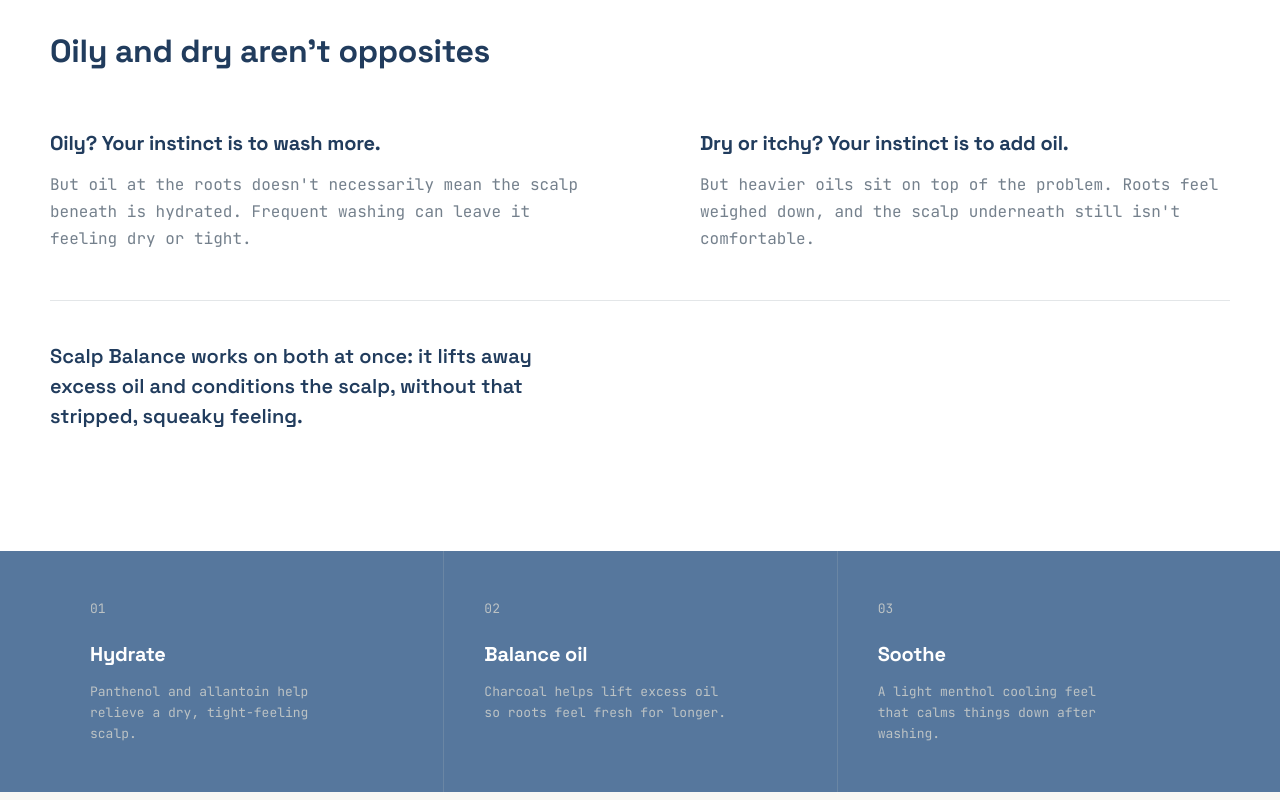
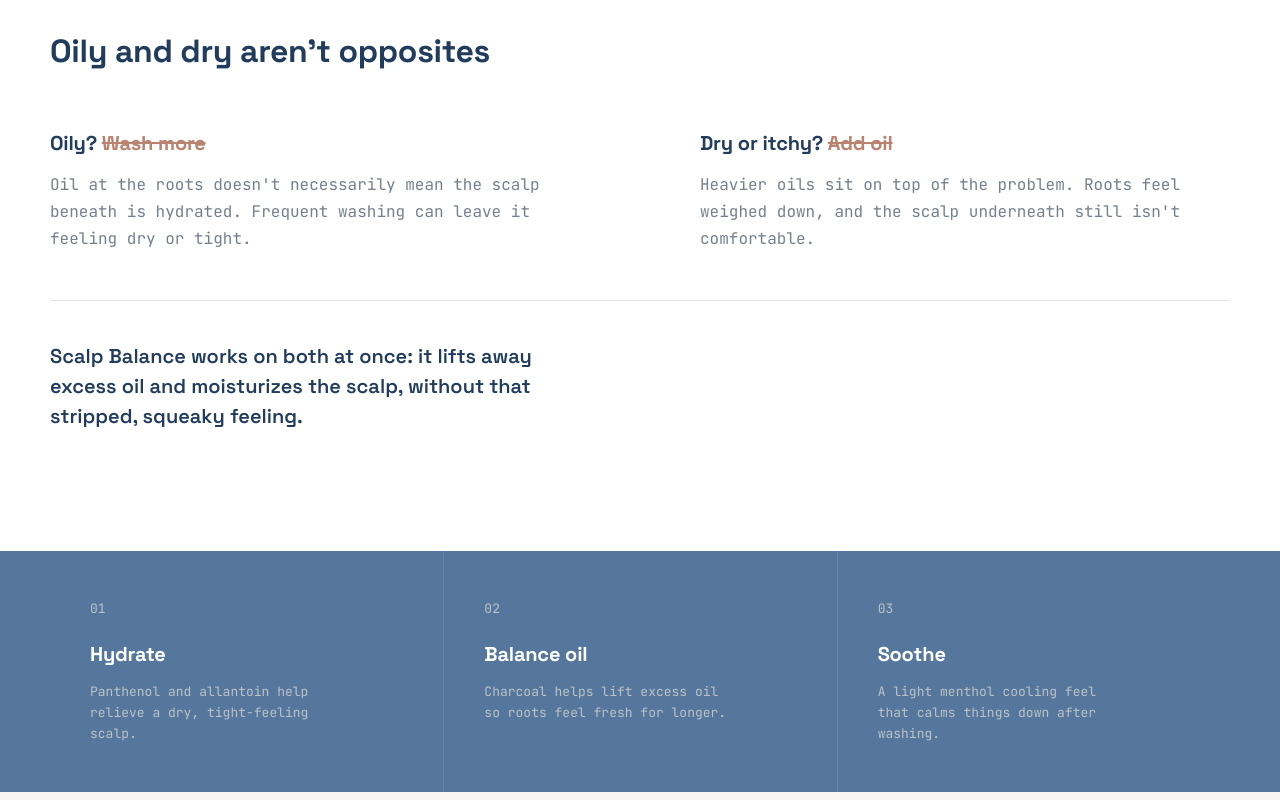
Before and after one commit to charlizeli/nollis-site, a plain HTML site: page index.html in a window 1280 px wide. Shown: the part 760-1560 px from the top of the page. Drawn offline with Linux system fonts and the light colour scheme.

Commit message:
Restyle opposites strikethroughs and FAQ typography
Strike through the wash more and add oil phrases with a thin
B9836F line and matching text color, drop the leading But from
both paragraphs, update the summary wording, and switch FAQ
question text to the monospace font for consistency.

Co-Authored-By: Claude Sonnet 5 <noreply@anthropic.com>

```diff
--- a/index.html
+++ b/index.html
@@ -46,16 +46,16 @@
       <h2 class="opposites-heading">Oily and dry aren't opposites</h2>
       <div class="opposites-grid">
         <div class="opposites-col">
-          <h3>Oily? Your instinct is to wash more.</h3>
-          <p>But oil at the roots doesn't necessarily mean the scalp beneath is hydrated. Frequent washing can leave it feeling dry or tight.</p>
+          <h3>Oily? <span class="strike">Wash more</span></h3>
+          <p>Oil at the roots doesn't necessarily mean the scalp beneath is hydrated. Frequent washing can leave it feeling dry or tight.</p>
         </div>
         <div class="opposites-col">
-          <h3>Dry or itchy? Your instinct is to add oil.</h3>
-          <p>But heavier oils sit on top of the problem. Roots feel weighed down, and the scalp underneath still isn't comfortable.</p>
+          <h3>Dry or itchy? <span class="strike">Add oil</span></h3>
+          <p>Heavier oils sit on top of the problem. Roots feel weighed down, and the scalp underneath still isn't comfortable.</p>
         </div>
       </div>
       <div class="opposites-divider"></div>
-      <p class="opposites-summary">Scalp Balance works on both at once: it lifts away excess oil and conditions the scalp, without that stripped, squeaky feeling.</p>
+      <p class="opposites-summary">Scalp Balance works on both at once: it lifts away excess oil and moisturizes the scalp, without that stripped, squeaky feeling.</p>
     </div>
   </section>
 
--- a/styles.css
+++ b/styles.css
@@ -174,6 +174,12 @@ a { color: inherit; text-decoration: none; }
   font-size: 20px;
   line-height: 1.4;
   margin-bottom: 14px;
+}
+.opposites-col h3 .strike {
+  text-decoration: line-through;
+  text-decoration-color: #B9836F;
+  text-decoration-thickness: 1.5px;
+  color: #B9836F;
 }
 .opposites-col p {
   color: var(--ink-muted);
@@ -539,8 +545,8 @@ a { color: inherit; text-decoration: none; }
 }
 .faq-list details:first-child { padding-top: 0; }
 .faq-list summary {
-  font-family: var(--font-display);
-  font-weight: 600;
+  font-family: var(--font-mono);
+  font-weight: 500;
   font-size: 15px;
   cursor: pointer;
   list-style: none;
```
